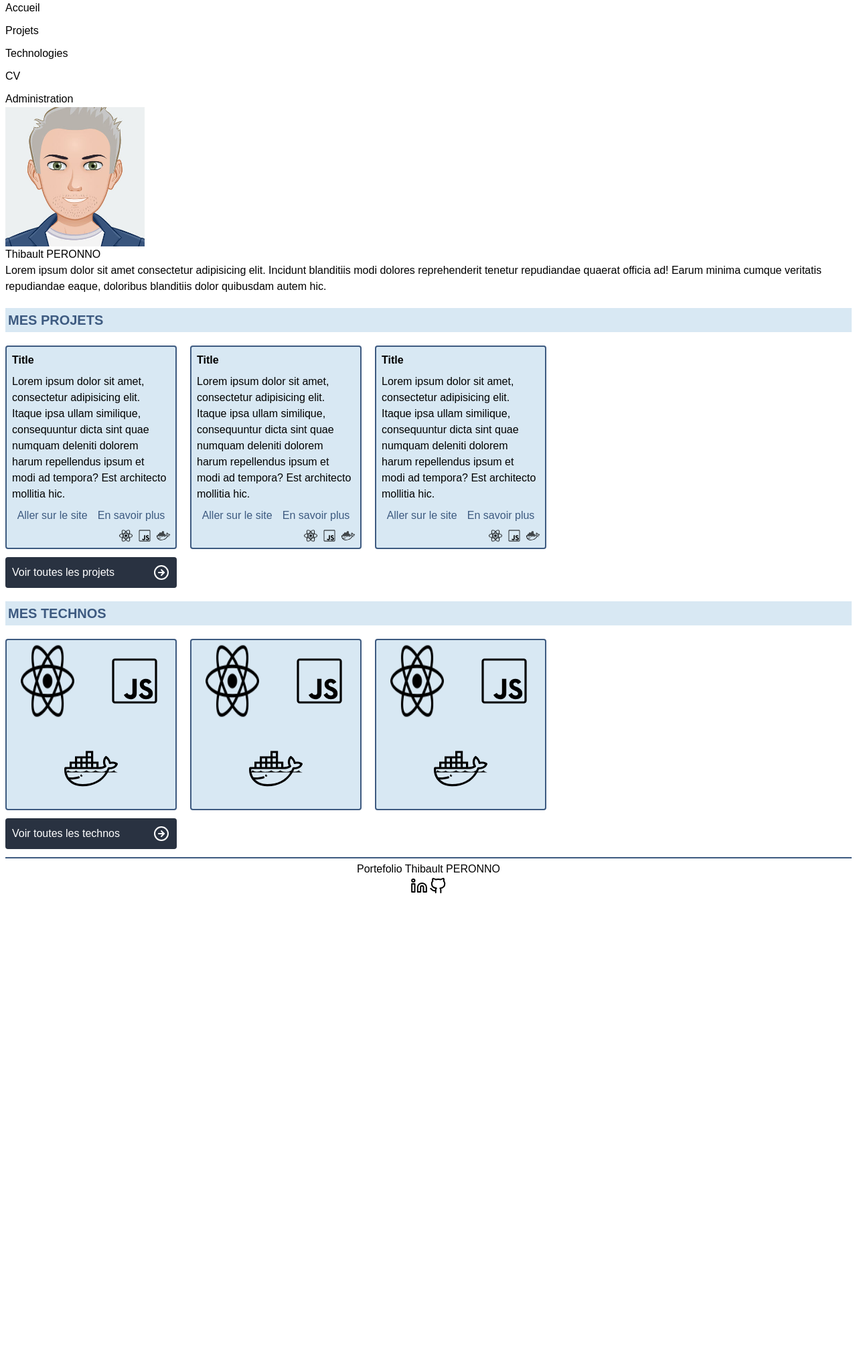
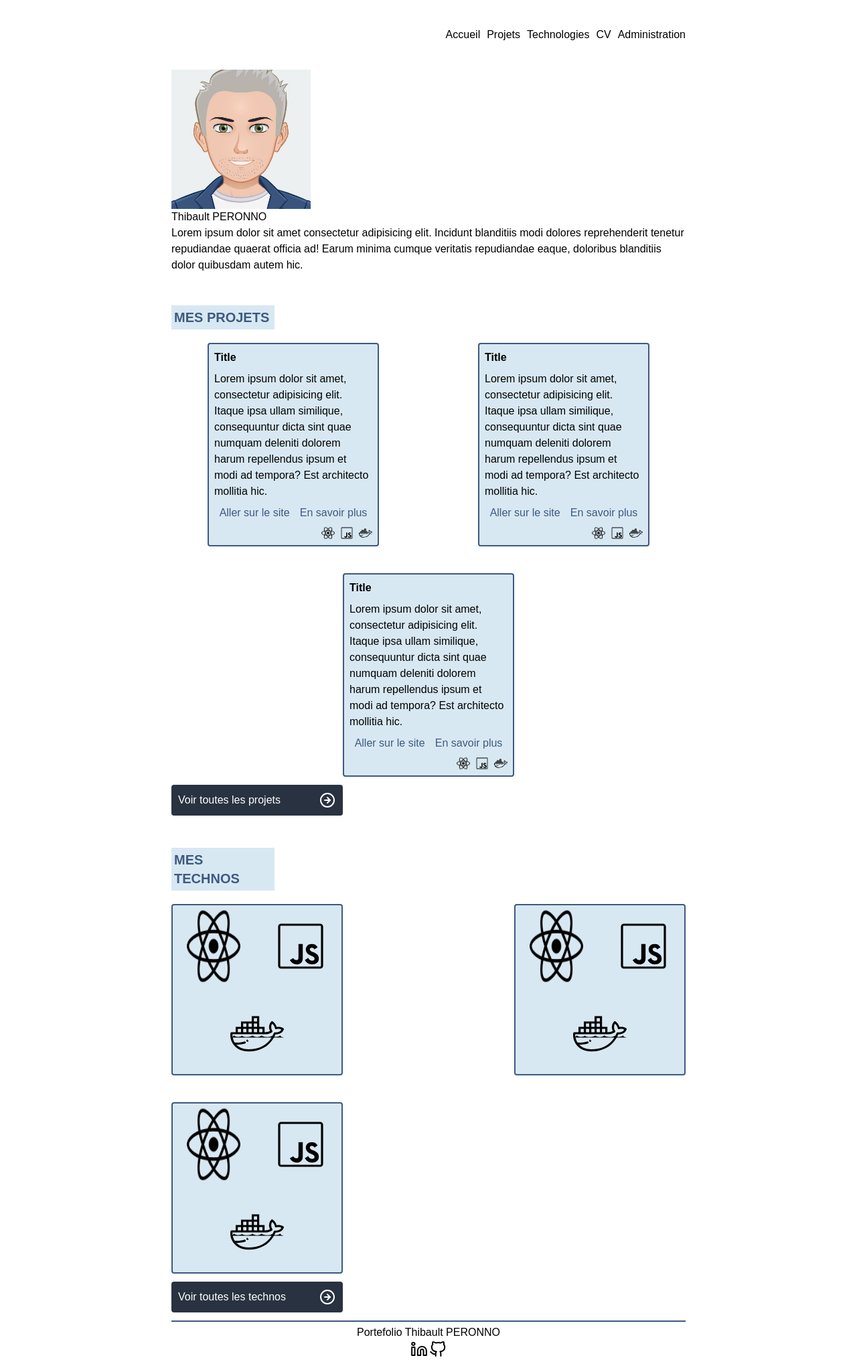
Before and after one commit to thibault-peronno/portefolio, a PHP site: page /app/views/home.htm in a window 1280 px wide. Shown: the whole page at 67% size. Before the commit the page ends 1334 px from the top, so only its background shows below. Run offline with PHP 8.4, Linux system fonts and the light colour scheme.

Commit message:
work in progress

```diff
--- a/app/views/home.htm
+++ b/app/views/home.htm
@@ -10,9 +10,9 @@
     />
   </head>
 
-  <body class="px-2">
+  <body class="px-2 sm:px-vpc">
     <header>
-      <ul class="flex flex-col gap-2.5">
+      <ul class="flex flex-col gap-2.5 sm:flex-row sm:justify-end	 sm:my-5 sm:py-5">
         <li>Accueil</li>
         <li>Projets</li>
         <li>Technologies</li>
@@ -32,12 +32,12 @@
         </p>
       </section>
       <section>
-        <h2 class="bg-primary text-secondary text-xl uppercase font-bold p-1 my-5">
+        <h2 class="bg-primary text-secondary text-xl uppercase font-bold p-1 my-5 sm:w-[20%] sm:mt-12">
           Mes projets
         </h2>
         <!-- For scroll works, you need add flex and shrink=0. Shrink allow to keep the width like we ask. the class to use scroll with tailwind
         is snap on parent and snap-position on child -->
-        <div class="snap-x flex overflow-x-auto gap-5">
+        <div class="snap-x flex overflow-x-auto gap-5 sm:snap-none sm:gap-10 sm:flex-wrap sm:justify-around">
           <div
             class="snap-start bg-primary border-2 border-secondary rounded p-2 w-64 shrink-0"
           >
@@ -141,10 +141,10 @@
         </button>
       </section>
       <section>
-        <h2 class="bg-primary text-secondary text-xl uppercase font-bold p-1 my-5">
+        <h2 class="bg-primary text-secondary text-xl uppercase font-bold p-1 my-5 sm:w-[20%] sm:mt-12">
           Mes technos
         </h2>
-        <div class="snap-x flex overflow-x-auto gap-5">
+        <div class="snap-x flex overflow-x-auto gap-5 sm:snap-none sm:gap-10 sm:flex-wrap sm:justify-between">
           <div
             class="bg-primary border-2 border-secondary rounded w-64 h-64 flex flex-wrap justify-around gap-2 snap-start shrink-0"
           >
--- a/style/output.css
+++ b/style/output.css
@@ -705,24 +705,14 @@ video {
   clear: none;
 }
 
-.mx-3 {
-  margin-left: 0.75rem;
-  margin-right: 0.75rem;
+.my-3 {
+  margin-top: 0.75rem;
+  margin-bottom: 0.75rem;
 }
 
 .my-5 {
   margin-top: 1.25rem;
   margin-bottom: 1.25rem;
-}
-
-.my-3 {
-  margin-top: 0.75rem;
-  margin-bottom: 0.75rem;
-}
-
-.my-2 {
-  margin-top: 0.5rem;
-  margin-bottom: 0.5rem;
 }
 
 .mb-2 {
@@ -1860,14 +1850,14 @@ video {
   background-color: rgb(255 0 0 / var(--tw-bg-opacity));
 }
 
+.bg-btn-sec {
+  --tw-bg-opacity: 1;
+  background-color: rgb(41 50 65 / var(--tw-bg-opacity));
+}
+
 .bg-primary {
   --tw-bg-opacity: 1;
   background-color: rgb(216 232 243 / var(--tw-bg-opacity));
-}
-
-.bg-btn-sec {
-  --tw-bg-opacity: 1;
-  background-color: rgb(41 50 65 / var(--tw-bg-opacity));
 }
 
 .decoration-slice {
@@ -2536,6 +2526,85 @@ video {
 }
 
 @media (min-width: 640px) {
+  .sm\:my-5 {
+    margin-top: 1.25rem;
+    margin-bottom: 1.25rem;
+  }
+
+  .sm\:mt-6 {
+    margin-top: 1.5rem;
+  }
+
+  .sm\:mt-12 {
+    margin-top: 3rem;
+  }
+
+  .sm\:mt-16 {
+    margin-top: 4rem;
+  }
+
+  .sm\:w-2\/12 {
+    width: 16.666667%;
+  }
+
+  .sm\:w-\[10\%\] {
+    width: 10%;
+  }
+
+  .sm\:w-\[20\%\] {
+    width: 20%;
+  }
+
+  .sm\:snap-none {
+    scroll-snap-type: none;
+  }
+
+  .sm\:flex-row {
+    flex-direction: row;
+  }
+
+  .sm\:flex-wrap {
+    flex-wrap: wrap;
+  }
+
+  .sm\:justify-end {
+    justify-content: flex-end;
+  }
+
+  .sm\:justify-between {
+    justify-content: space-between;
+  }
+
+  .sm\:justify-around {
+    justify-content: space-around;
+  }
+
+  .sm\:gap-5 {
+    gap: 1.25rem;
+  }
+
+  .sm\:gap-10 {
+    gap: 2.5rem;
+  }
+
+  .sm\:gap-16 {
+    gap: 4rem;
+  }
+
+  .sm\:gap-0 {
+    gap: 0px;
+  }
+
+  .sm\:px-vpc {
+    padding-left: 20%;
+    padding-right: 20%;
+  }
+
+  .sm\:py-5 {
+    padding-top: 1.25rem;
+    padding-bottom: 1.25rem;
+  }
+
   .sm\:underline {
     text-decoration-line: underline;
   }
--- a/tailwind.config.js
+++ b/tailwind.config.js
@@ -26,6 +26,10 @@ module.exports = {
         black: '#000000',
         'btn-sec': '#293241',
       },
+      padding: {
+        'dpc': '10%',
+        'vpc': '20%',
+      }
     },
   },
   plugins: [],
```
Also changed, not shown: docs/instal.md (+4 -0 lines).
